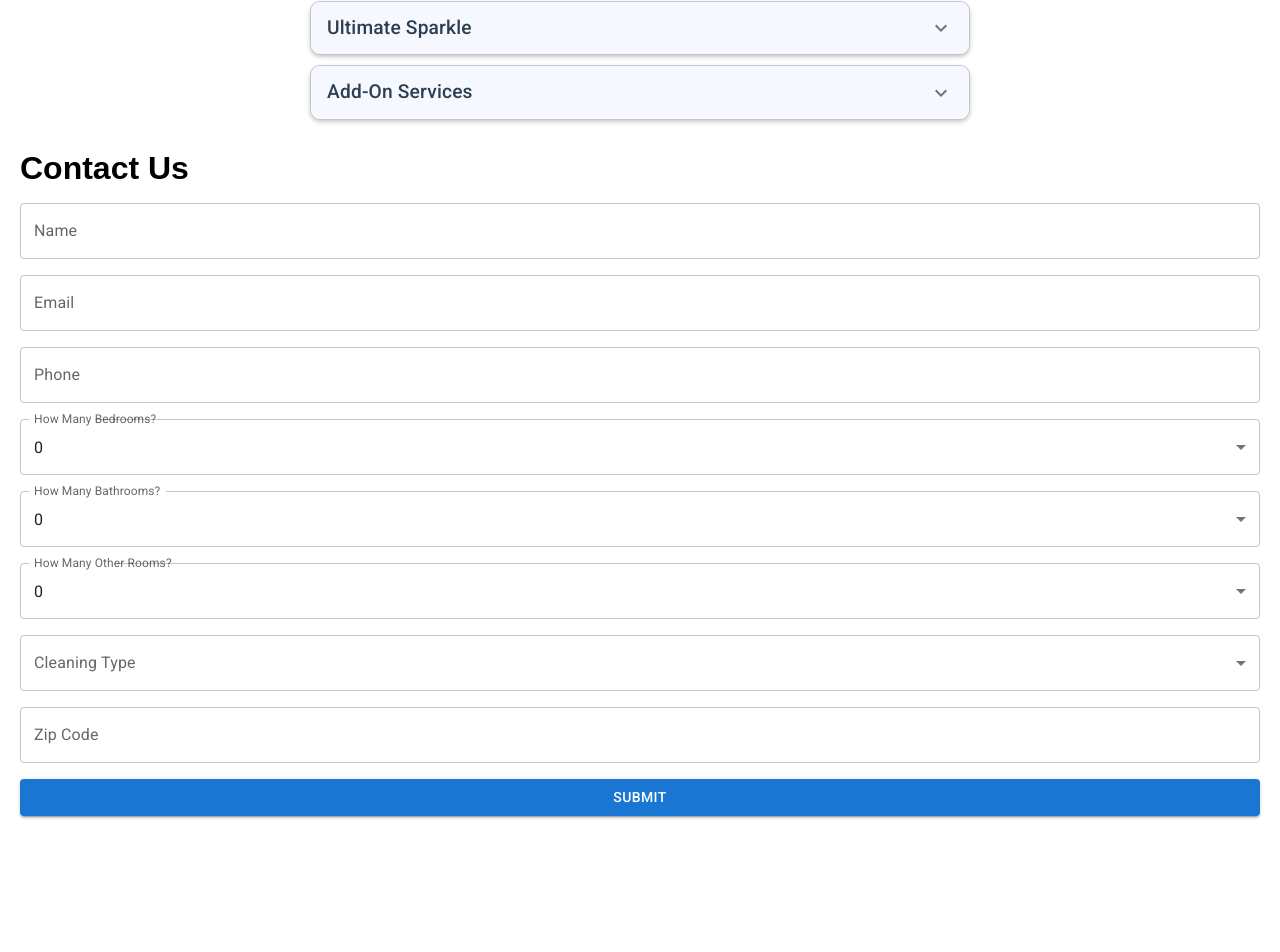
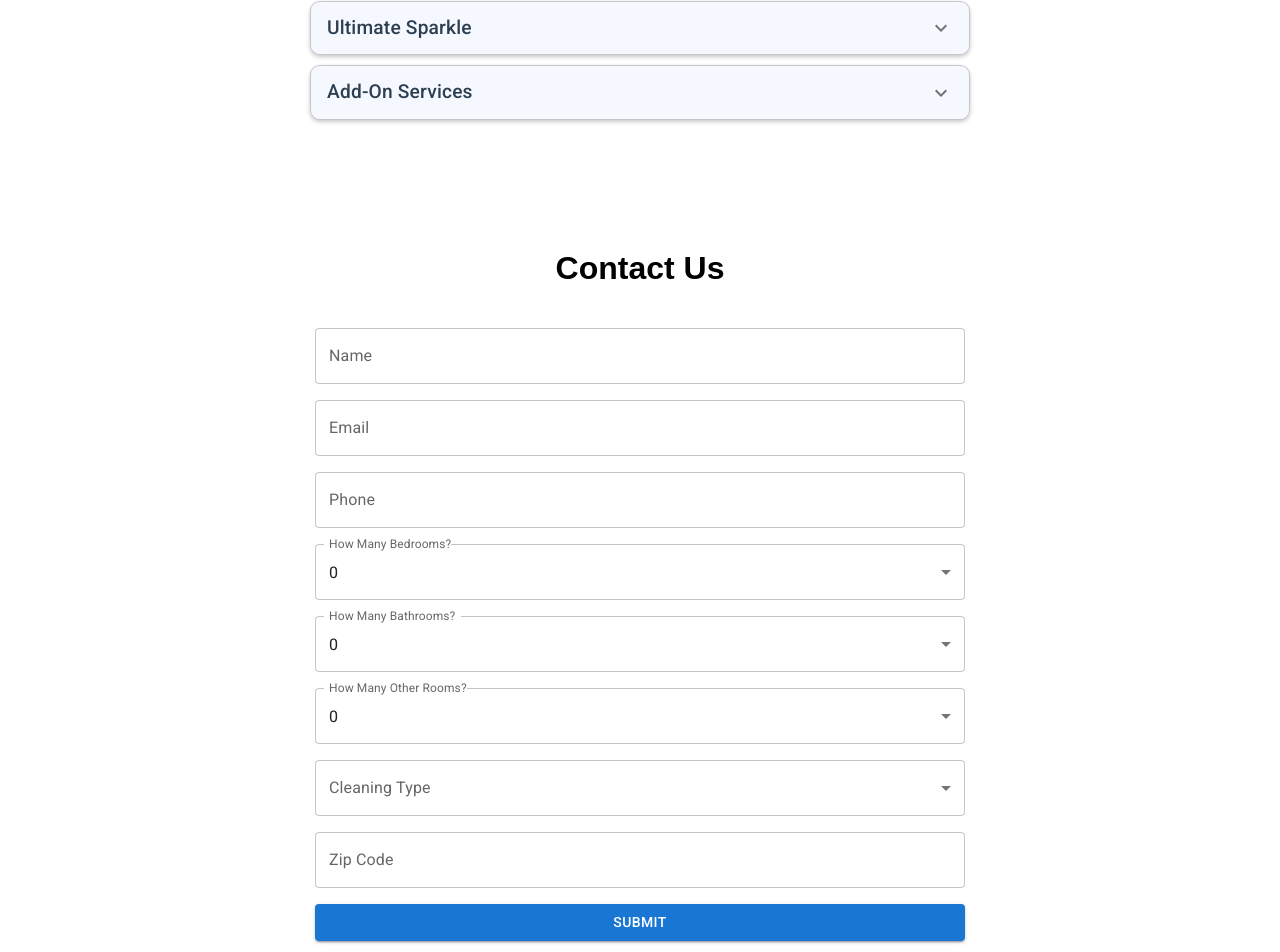
Before and after one commit to KNelTech/spotless-touch2, a React (Vite) app: page / in a window 1280 px wide. Shown: the part 856-1808 px from the top of the page. Before the commit the page ends 1692 px from the top, so only its background shows below. Built offline with nearby package versions, Linux system fonts and the light colour scheme; the HTML template or start-up script is replaced by a standard one.

Commit message:
links fixed, contact cleanup

```diff
--- a/src/components/NavBar/index.jsx
+++ b/src/components/NavBar/index.jsx
@@ -23,7 +23,7 @@ const NavBar = () => {
         <li><a href="/" className="link">Home</a></li>
         {/* <li><a href="/about" className="link">About</a></li> */}
         <li><a href="#services" className="link">Services</a></li>
-        <li><a href="#contact" className="link">Contact</a></li>
+        <li><a href="#contactSubmit" className="link">Contact</a></li>
       </ul>
     </nav>
   );
--- a/src/components/billboard/index.jsx
+++ b/src/components/billboard/index.jsx
@@ -7,7 +7,7 @@ const Billboard = () => {
       <div className="content">
         <h1 className="slogan">Quick. Easy. Clean.</h1>
         <h2 className="highlight">Spotless Touch</h2>
-        <button className="button">Request Estimate</button>
+        <a href="#contactSubmit" className="link"><button className="button">Request Estimate</button></a>
       </div>
       </div>
     );
--- a/src/components/contact/contact.css
+++ b/src/components/contact/contact.css
@@ -1,4 +1,4 @@
-.contact-form {
+.contactContainer {
   display: flex;
   flex-direction: column;
   margin: 0 auto;
@@ -10,3 +10,7 @@
     margin-bottom: 25px;
   }
 }
+
+#demo-multiple-name-label {
+  background-color: white;
+}
--- a/src/components/contact/index.jsx
+++ b/src/components/contact/index.jsx
@@ -53,9 +53,9 @@ const Contact = () => {
         //Put data in some type of email template and then send it
     }
 
-    return (
+    return (<div className="contactContainer">
         <Stack spacing={2}>
-            <h1>Contact Us</h1>
+            <h1 className="contact-title">Contact Us</h1>
             <TextField
                 id="outlined-basic"
                 label="Name"
@@ -145,8 +145,8 @@ const Contact = () => {
                 variant="outlined"
                 onChange={handleZipCodeChange}
             />
-            <Button variant="contained" onClick={handleSubmit}>Submit</Button>
-        </Stack>
+            <Button id="contactSubmit" variant="contained" onClick={handleSubmit}>Submit</Button>
+        </Stack></div>
     );
   };
 
```
Lines whose indentation alone changed are shown as unchanged.
